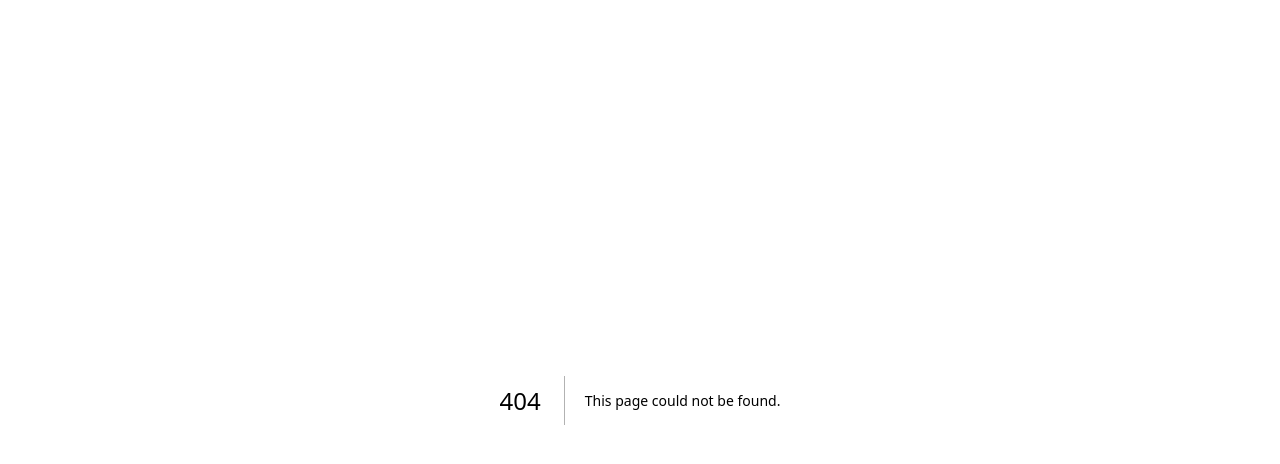
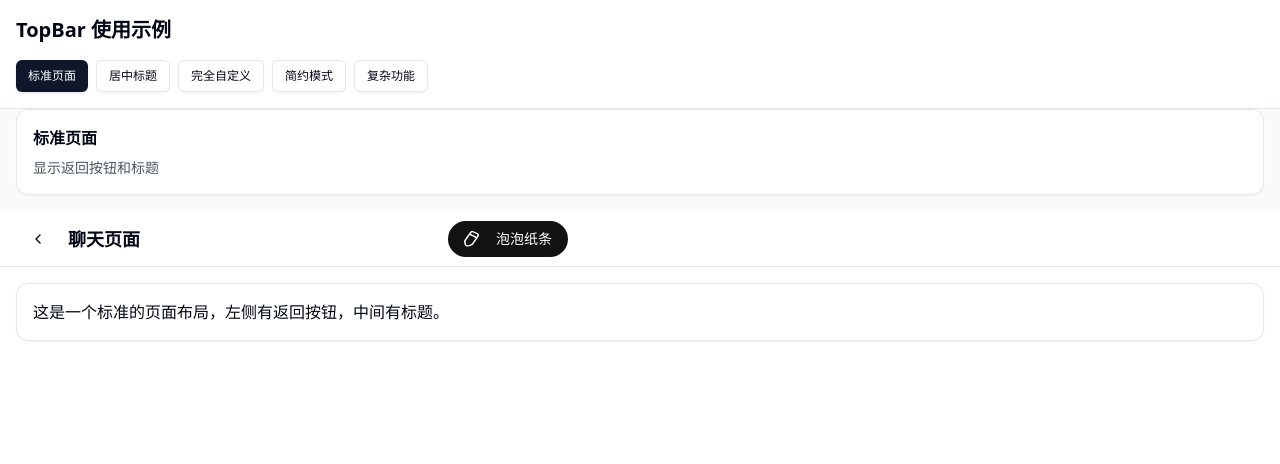
Before and after one commit to Pikady/MoodBubble, a Next.js app: page /demo in a window 1280 px wide. Before the commit this address had no page. Shown: the top 464 px of the page. Built offline with nearby package versions, Linux system fonts and the light colour scheme.

Commit message:
调整topbar架构
Signed-off-by: chen <2652917633@qq.com>

```diff
--- a/src/app/chat/page.tsx
+++ b/src/app/chat/page.tsx
@@ -57,13 +57,9 @@ export default function ChatPage() {
 
   return (
     <AppShell
-      left={
-        <TopBar
-          showBack
-          onBack={() => router.back()}
-          title="和泡泡聊天"
-        />
-      }
+      title="和泡泡聊天"
+      showBack
+      onBack={() => router.back()}
     >
       <div className="flex flex-col h-full">
         {/* 消息列表 */}
--- /dev/null
+++ b/src/app/demo/page.tsx
@@ -0,0 +1,187 @@
+"use client";
+
+import { useState } from 'react';
+import { Button } from '@/components/ui/button';
+import AppShell from '@/components/layout/AppShell';
+import TopBar from '@/components/layout/TopBar';
+import { Card, CardContent } from '@/components/ui/card';
+import { ChevronLeft, Plus, Settings, Share, Search, Menu } from 'lucide-react';
+
+export default function DemoPage() {
+  const [currentDemo, setCurrentDemo] = useState(0);
+
+  const demos = [
+    {
+      title: "标准页面",
+      description: "显示返回按钮和标题",
+      component: (
+        <AppShell
+          title="聊天页面"
+          showBack
+          onBack={() => {}}
+        >
+          <div className="p-4">
+            <Card>
+              <CardContent className="p-4">
+                <p>这是一个标准的页面布局，左侧有返回按钮，中间有标题。</p>
+              </CardContent>
+            </Card>
+          </div>
+        </AppShell>
+      )
+    },
+    {
+      title: "居中标题",
+      description: "隐藏左侧，标题居中显示",
+      component: (
+        <AppShell
+          topBar={
+            <TopBar
+              showLeft={false}
+              title="设置"
+              rightContent={
+                <Button variant="ghost" size="icon">
+                  <Share className="h-5 w-5" />
+                </Button>
+              }
+            />
+          }
+        >
+          <div className="p-4">
+            <Card>
+              <CardContent className="p-4">
+                <p>左侧隐藏，标题居中，右侧有分享按钮。</p>
+              </CardContent>
+            </Card>
+          </div>
+        </AppShell>
+      )
+    },
+    {
+      title: "完全自定义",
+      description: "完全自定义三个区域的内容",
+      component: (
+        <AppShell
+          topBar={
+            <TopBar
+              leftContent={
+                <Button variant="ghost" size="icon">
+                  <Menu className="h-5 w-5" />
+                </Button>
+              }
+              centerContent={
+                <div className="flex items-center gap-2">
+                  <Search className="h-4 w-4 text-gray-500" />
+                  <input
+                    type="text"
+                    placeholder="搜索..."
+                    className="px-3 py-1 border rounded-md text-sm"
+                  />
+                </div>
+              }
+              rightContent={
+                <Button variant="ghost" size="icon">
+                  <Settings className="h-5 w-5" />
+                </Button>
+              }
+            />
+          }
+        >
+          <div className="p-4">
+            <Card>
+              <CardContent className="p-4">
+                <p>完全自定义的顶部栏，包含菜单、搜索框和设置按钮。</p>
+              </CardContent>
+            </Card>
+          </div>
+        </AppShell>
+      )
+    },
+    {
+      title: "简约模式",
+      description: "只显示标题，无其他元素",
+      component: (
+        <AppShell
+          title="关于我们"
+        >
+          <div className="p-4">
+            <Card>
+              <CardContent className="p-4">
+                <p>简约模式，只显示标题，左右都没有按钮。</p>
+              </CardContent>
+            </Card>
+          </div>
+        </AppShell>
+      )
+    },
+    {
+      title: "复杂功能",
+      description: "多个按钮和特殊功能",
+      component: (
+        <AppShell
+          topBar={
+            <TopBar
+              showBack
+              onBack={() => {}}
+              title="编辑纸条"
+              rightContent={
+                <div className="flex items-center gap-2">
+                  <Button variant="ghost" size="icon">
+                    <Share className="h-5 w-5" />
+                  </Button>
+                  <Button variant="ghost" size="icon">
+                    <Plus className="h-5 w-5" />
+                  </Button>
+                </div>
+              }
+            />
+          }
+        >
+          <div className="p-4">
+            <Card>
+              <CardContent className="p-4">
+                <p>复杂功能页面，左侧返回，中间标题，右侧多个按钮。</p>
+              </CardContent>
+            </Card>
+          </div>
+        </AppShell>
+      )
+    }
+  ];
+
+  return (
+    <div className="min-h-screen bg-gray-50">
+      {/* 顶部选择器 */}
+      <div className="sticky top-0 bg-white border-b p-4 z-10">
+        <h1 className="text-xl font-bold mb-4">TopBar 使用示例</h1>
+        <div className="flex flex-wrap gap-2">
+          {demos.map((demo, index) => (
+            <Button
+              key={index}
+              variant={currentDemo === index ? "default" : "outline"}
+              size="sm"
+              onClick={() => setCurrentDemo(index)}
+            >
+              {demo.title}
+            </Button>
+          ))}
+        </div>
+      </div>
+
+      {/* 当前示例 */}
+      <div className="mb-4">
+        <Card className="mx-4">
+          <CardContent className="p-4">
+            <h3 className="font-semibold mb-2">{demos[currentDemo].title}</h3>
+            <p className="text-sm text-gray-600">{demos[currentDemo].description}</p>
+          </CardContent>
+        </Card>
+      </div>
+
+      {/* 示例页面 */}
+      <div className="bg-white rounded-t-3xl shadow-lg min-h-[600px]">
+        {demos[currentDemo].component}
+      </div>
+    </div>
+  );
+}
--- a/src/app/notes/new/[type]/page.tsx
+++ b/src/app/notes/new/[type]/page.tsx
@@ -48,13 +48,9 @@ export default function WriteNotePage({ params }: { params: { type: string } })
 
   return (
     <AppShell
-      left={
-        <TopBar
-          showBack
-          onBack={() => router.back()}
-          title={`写${config.label}`}
-        />
-      }
+      title={`写${config.label}`}
+      showBack
+      onBack={() => router.back()}
     >
       <div className="flex flex-col h-full">
         {/* 提示卡片 */}
--- a/src/app/notes/new/page.tsx
+++ b/src/app/notes/new/page.tsx
@@ -14,12 +14,12 @@ export default function NewNotePage() {
 
   return (
     <AppShell
-      left={
+      topBar={
         <TopBar
           showBack
           onBack={() => router.back()}
           title="选择纸条类型"
-          rightAction={
+          rightContent={
             <Button
               variant="ghost"
               size="icon"
--- a/src/app/notes/page.tsx
+++ b/src/app/notes/page.tsx
@@ -41,10 +41,10 @@ function NotesContent() {
 
   return (
     <AppShell
-      left={
+      topBar={
         <TopBar
           title="我的纸条盒"
-          rightAction={
+          rightContent={
             <Button
               variant="ghost"
               size="icon"
--- /dev/null
+++ b/src/app/settings/page.tsx
@@ -0,0 +1,81 @@
+"use client";
+
+import { Button } from '@/components/ui/button';
+import AppShell from '@/components/layout/AppShell';
+import TopBar from '@/components/layout/TopBar';
+import { Card, CardContent } from '@/components/ui/card';
+import { Settings, User, Bell, Share, Home, ChevronLeft } from 'lucide-react';
+
+export default function SettingsPage() {
+  return (
+    <AppShell
+      topBar={
+        <TopBar
+          showLeft={false}  // 隐藏左侧
+          title="设置"      // 标题会自动居中
+          rightContent={
+            <Button variant="ghost" size="icon">
+              <Share className="h-5 w-5" />
+            </Button>
+          }
+        />
+      }
+    >
+      <div className="p-4 space-y-4">
+        <Card>
+          <CardContent className="p-4">
+            <h2 className="text-lg font-semibold mb-4">账号设置</h2>
+            <div className="space-y-3">
+              <div className="flex items-center justify-between">
+                <div className="flex items-center gap-3">
+                  <User className="h-5 w-5 text-gray-500" />
+                  <span>个人信息</span>
+                </div>
+                <Button variant="ghost" size="icon">
+                  <ChevronLeft className="h-5 w-5 rotate-180" />
+                </Button>
+              </div>
+
+              <div className="flex items-center justify-between">
+                <div className="flex items-center gap-3">
+                  <Bell className="h-5 w-5 text-gray-500" />
+                  <span>通知设置</span>
+                </div>
+                <Button variant="ghost" size="icon">
+                  <ChevronLeft className="h-5 w-5 rotate-180" />
+                </Button>
+              </div>
+            </div>
+          </CardContent>
+        </Card>
+
+        <Card>
+          <CardContent className="p-4">
+            <h2 className="text-lg font-semibold mb-4">应用设置</h2>
+            <div className="space-y-3">
+              <div className="flex items-center justify-between">
+                <div className="flex items-center gap-3">
+                  <Settings className="h-5 w-5 text-gray-500" />
+                  <span>通用设置</span>
+                </div>
+                <Button variant="ghost" size="icon">
+                  <ChevronLeft className="h-5 w-5 rotate-180" />
+                </Button>
+              </div>
+
+              <div className="flex items-center justify-between">
+                <div className="flex items-center gap-3">
+                  <Home className="h-5 w-5 text-gray-500" />
+                  <span>首页设置</span>
+                </div>
+                <Button variant="ghost" size="icon">
+                  <ChevronLeft className="h-5 w-5 rotate-180" />
+                </Button>
+              </div>
+            </div>
+          </CardContent>
+        </Card>
+      </div>
+    </AppShell>
+  );
+}
--- a/src/components/layout/AppShell.tsx
+++ b/src/components/layout/AppShell.tsx
@@ -3,37 +3,43 @@ import { cn } from '@/lib/utils';
 import TopBar from './TopBar';
 
 interface AppShellProps {
+  // 简单场景 - 直接传递给 TopBar
   title?: string;
-  left?: React.ReactNode;
-  right?: React.ReactNode;
   showBack?: boolean;
   onBack?: () => void;
   showPaperEntry?: boolean;
+
+  // 完全自定义 TopBar
+  topBar?: React.ReactNode;
+
+  // 基础属性
   children: React.ReactNode;
   className?: string;
 }
 
 export default function AppShell({
   title,
-  left,
-  right,
   showBack = false,
   onBack,
   showPaperEntry = false,
+  topBar,
   children,
   className
 }: AppShellProps) {
+  // 默认的 TopBar
+  const defaultTopBar = (
+    <TopBar
+      title={title}
+      showBack={showBack}
+      onBack={onBack}
+      showPaperEntry={showPaperEntry}
+    />
+  );
+
   return (
     <div className={cn("flex flex-col min-h-screen bg-background", className)}>
       {/* 顶部导航栏 */}
-      <TopBar
-        title={title}
-        left={left}
-        right={right}
-        showBack={showBack}
-        onBack={onBack}
-        showPaperEntry={showPaperEntry}
-      />
+      {topBar || defaultTopBar}
 
       {/* 主要内容区域 */}
       <main className="flex-1 overflow-y-auto">
--- a/src/components/layout/TopBar.tsx
+++ b/src/components/layout/TopBar.tsx
@@ -1,37 +1,50 @@
 import React from 'react';
 import { useRouter } from 'next/navigation';
-import { ChevronLeft, MoreVertical } from 'lucide-react';
+import { ChevronLeft } from 'lucide-react';
 import { Button } from '@/components/ui/button';
 import { cn } from '@/lib/utils';
 
 interface TopBarProps {
+  // 左侧控制
+  showLeft?: boolean;
+  leftContent?: React.ReactNode;
+
+  // 中间控制
+  centerContent?: React.ReactNode;
   title?: string;
-  left?: React.ReactNode;
-  right?: React.ReactNode;
+
+  // 右侧控制
+  showRight?: boolean;
+  rightContent?: React.ReactNode;
+
+  // 便捷功能
   showBack?: boolean;
   onBack?: () => void;
-  rightAction?: React.ReactNode;
+
+  // 特殊功能
   showPaperEntry?: boolean;
+
   className?: string;
 }
 
 export default function TopBar({
+  showLeft = true,
+  leftContent,
+  centerContent,
   title,
-  left,
-  right,
+  showRight = true,
+  rightContent,
   showBack = false,
   onBack,
-  rightAction,
   showPaperEntry = false,
   className
 }: TopBarProps) {
   const router = useRouter();
 
-  return (
-    <div className={cn("flex items-center justify-between h-14 px-4 bg-white border-b", className)}>
-      {/* 左侧：自定义left或返回按钮或标题 */}
-      <div className="flex items-center flex-1">
-        {left || (
+  // 左侧内容
+  const leftSection = showLeft ? (
+    <div className="flex items-center">
+      {leftContent || (
         <>
           {showBack && (
             <Button
@@ -43,7 +56,7 @@ export default function TopBar({
               <ChevronLeft className="h-5 w-5" />
             </Button>
           )}
-            {title && (
+          {title && !centerContent && (
             <h1 className="text-lg font-semibold text-foreground truncate">
               {title}
             </h1>
@@ -51,9 +64,10 @@ export default function TopBar({
         </>
       )}
     </div>
+  ) : null;
 
   {/* 中间：PaperEntry按钮 */}
-      {showPaperEntry && (
+  const centerSection = title && !centerContent ?(
     <div className="flex items-center mx-4">
       <Button
         variant="ghost"
@@ -69,16 +83,37 @@ export default function TopBar({
         泡泡纸条
       </Button>
     </div>
+  ) : null;
+
+  // 右侧内容
+  const rightSection = showRight ? (
+    <div className="flex items-center">
+      {rightContent}
+    </div>
+  ) : null;
+
+  return (
+    <div className={cn("flex items-center justify-between h-14 px-4 bg-white border-b", className)}>
+      {/* 左侧区域 */}
+      {leftSection && (
+        <div className="flex items-center flex-1">
+          {leftSection}
+        </div>
       )}
 
-      {/* 右侧：自定义right或默认操作按钮 */}
-      <div className="flex items-center">
-        {right || rightAction || (
-          <Button variant="ghost" size="icon">
-            <MoreVertical className="h-5 w-5" />
-          </Button>
+      {/* 中间区域 */}
+      {centerSection && (
+        <div className="flex items-center flex-1">
+          {centerSection}
+        </div>
       )}
+
+      {/* 右侧区域 */}
+      {rightSection && (
+        <div className="flex items-center flex-1 justify-end">
+          {rightSection}
         </div>
+      )}
     </div>
   );
 }
```
Lines whose indentation alone changed are shown as unchanged.
